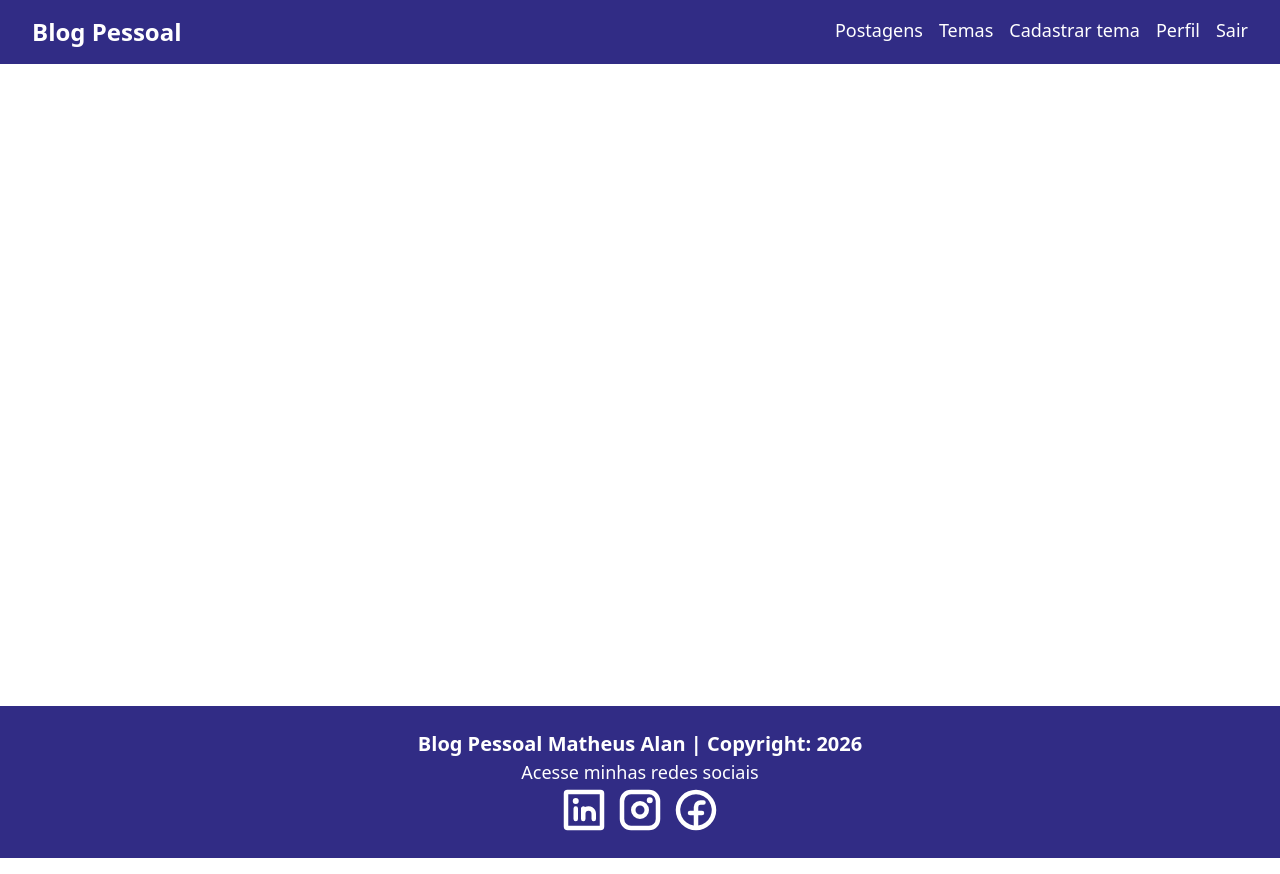
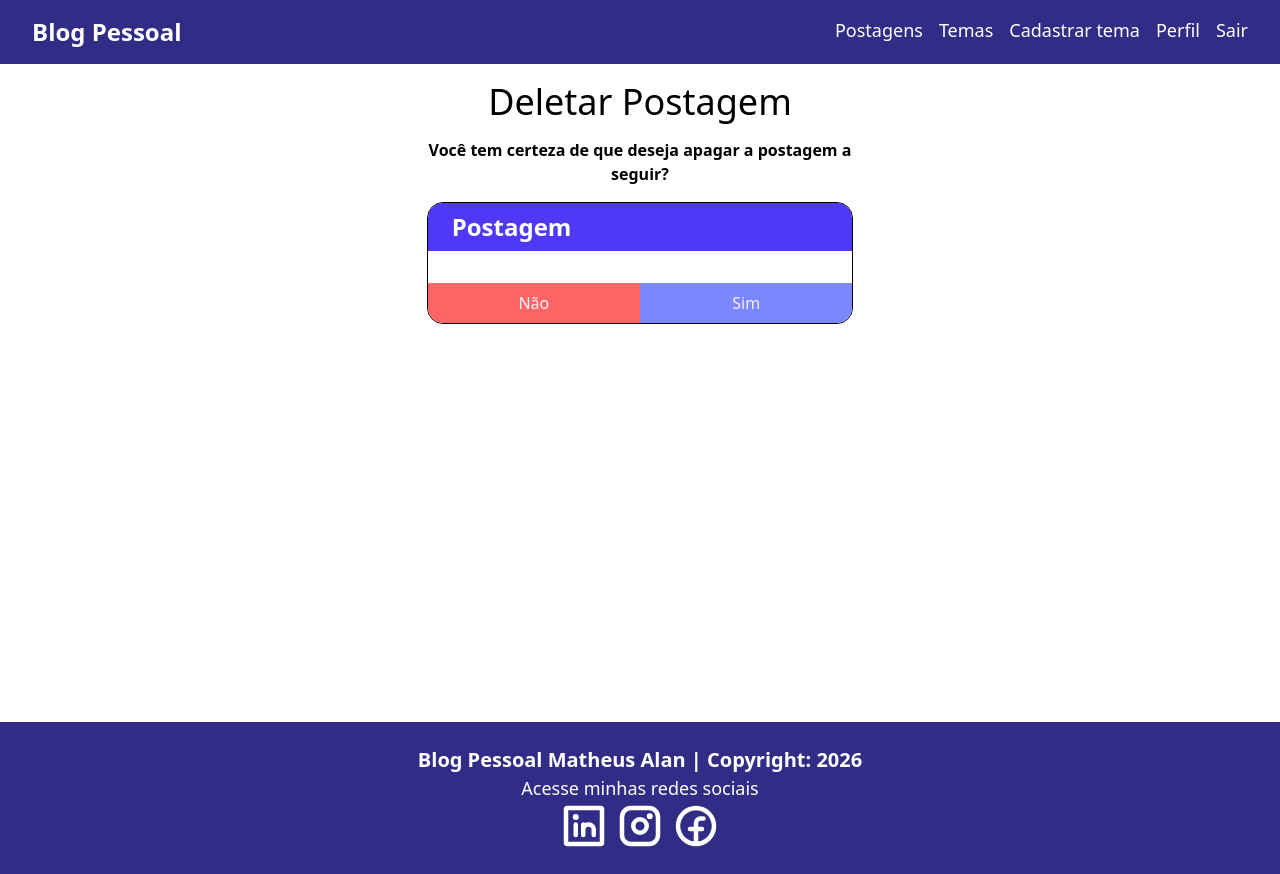
Before and after one commit to matheualan/blogpessoal-front, a React (Vite) app: page /deletarpostagem/1 in a window 1280 px wide. Built offline with nearby package versions, Linux system fonts and the light colour scheme; no server answers.

Commit message:
Finalizado component postagem cookbook 30 e 31

```diff
--- a/src/App.tsx
+++ b/src/App.tsx
@@ -10,6 +10,7 @@ import FormTema from './components/tema/formtema/FormTema'
 import DeletarTema from './components/tema/deletartema/DeletarTema'
 import ListaPostagens from './components/postagem/listapostagens/ListaPostagens'
 import FormPostagem from './components/postagem/formpostagem/FormPostagem'
+import DeletarPostagem from './components/postagem/deletarpostagem/DeletarPostagem'
 
 function App() {
 
@@ -35,6 +36,7 @@ function App() {
 							<Route path="/postagens" element={<ListaPostagens />} />
 							<Route path="/cadastrarpostagem" element={<FormPostagem />} />
 							<Route path="/editarpostagem/:id" element={<FormPostagem />} />
+							<Route path="/deletarpostagem/:id" element={<DeletarPostagem />} />
 						</Routes>
 					</div>
 					<Footer />
--- a/src/components/postagem/cardpostagem/CardPostagem.tsx
+++ b/src/components/postagem/cardpostagem/CardPostagem.tsx
@@ -38,7 +38,7 @@ function CardPostagem({ postagem }: CardPostagensProps) {
                     <button>Editar</button>
                 </Link>
 
-                <Link to=''
+                <Link to={`/deletarpostagem/${postagem.id}`}
                     className='text-white bg-red-400 hover:bg-red-700 w-full flex items-center justify-center'>
                     <button>Deletar</button>
                 </Link>
--- /dev/null
+++ b/src/components/postagem/deletarpostagem/DeletarPostagem.tsx
@@ -0,0 +1,118 @@
+import { useState, useContext, useEffect } from "react"
+import { useNavigate, useParams } from "react-router-dom"
+import { AuthContext } from "../../../contexts/AuthContext"
+import type { Postagem } from "../../../models/Postagem"
+import { buscar, deletar } from "../../../services/Service"
+import { ClipLoader } from "react-spinners"
+
+function DeletarPostagem() {
+
+    const navigate = useNavigate()
+
+    const [isLoading, setIsLoading] = useState<boolean>(false)
+    const [postagem, setPostagem] = useState<Postagem>({} as Postagem)
+
+    const { id } = useParams<{ id: string }>()
+
+    const { usuario, handleLogout } = useContext(AuthContext)
+    const token = usuario.token
+
+    async function buscarPorId(id: string) {
+        try {
+            await buscar(`/postagens/${id}`, setPostagem, {
+                headers: {
+                    'Authorization': token
+                }
+            })
+        } catch (error: any) {
+            if (error.toString().includes('401')) {
+                handleLogout()
+            }
+        }
+    }
+
+    useEffect(() => {
+        if (token === '') {
+            alert('Você precisa estar logado')
+            navigate('/')
+        }
+    }, [token])
+
+    useEffect(() => {
+        if (id !== undefined) {
+            buscarPorId(id)
+        }
+    }, [id])
+
+    async function deletarPostagem() {
+        setIsLoading(true)
+
+        try {
+            await deletar(`/postagens/${id}`, {
+                headers: {
+                    'Authorization': token
+                }
+            })
+
+            alert('Postagem apagada com sucesso')
+
+        } catch (error: any) {
+            if (error.toString().includes('401')) {
+                handleLogout()
+            } else {
+                alert('Erro ao deletar a postagem.')
+            }
+        }
+
+        setIsLoading(false)
+        retornar()
+    }
+
+    function retornar() {
+        navigate("/postagens")
+    }
+
+    return (
+        <div className='container w-1/3 mx-auto'>
+            <h1 className='text-4xl text-center my-4'>Deletar Postagem</h1>
+
+            <p className='text-center font-semibold mb-4'>
+                Você tem certeza de que deseja apagar a postagem a seguir?
+            </p>
+
+            <div className='border flex flex-col rounded-2xl overflow-hidden justify-between'>
+                <header
+                    className='py-2 px-6 bg-indigo-600 text-white font-bold text-2xl'>
+                    Postagem
+                </header>
+                <div className="p-4">
+                    <p className='text-xl h-full'>{postagem.titulo}</p>
+                    <p>{postagem.texto}</p>
+                </div>
+                <div className="flex">
+                    <button
+                        className='text-slate-100 bg-red-400 hover:bg-red-600 w-full py-2'
+                        onClick={retornar}>
+                        Não
+                    </button>
+                    <button
+                        className='w-full text-slate-100 bg-indigo-400
+                        hover:bg-indigo-600 flex items-center justify-center'
+                        onClick={deletarPostagem}>
+
+                        {isLoading ?
+                            <ClipLoader
+                                color="#ffffff"
+                                size={24}
+                            /> :
+                            <span>Sim</span>
+                        }
+
+                    </button>
+                </div>
+            </div>
+        </div>
+    )
+
+}
+export default DeletarPostagem;
--- a/src/components/postagem/modalpostagem/ModalPostagem.tsx
+++ b/src/components/postagem/modalpostagem/ModalPostagem.tsx
@@ -26,5 +26,4 @@ function ModalPostagem() {
     );
 
 }
-
 export default ModalPostagem;
```
